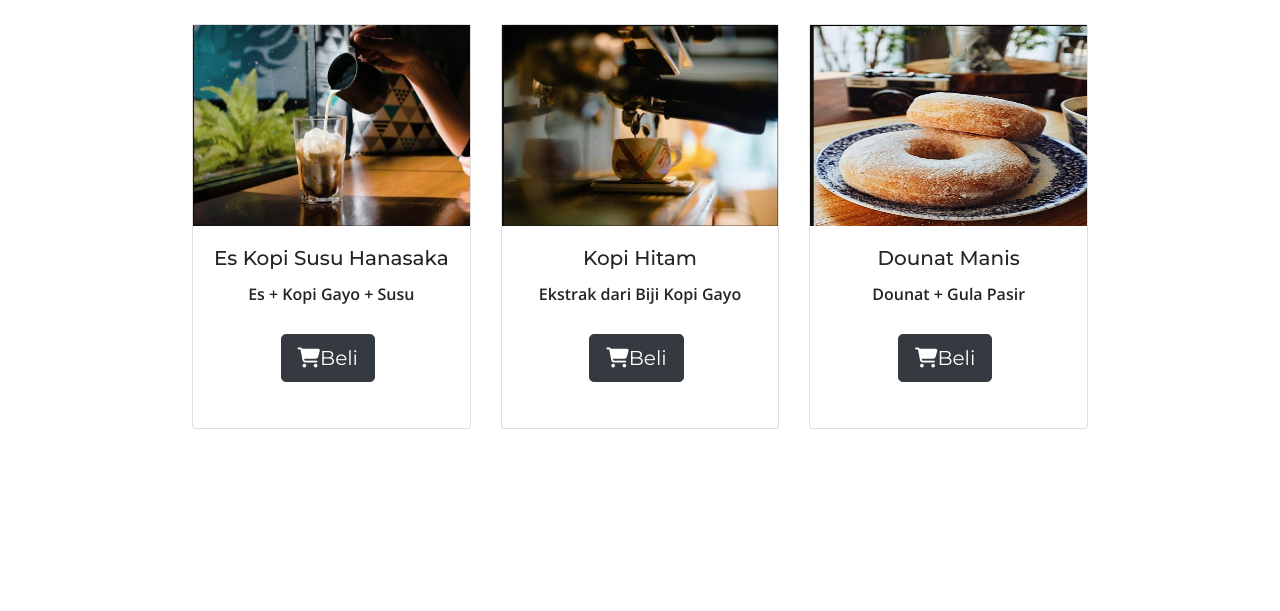
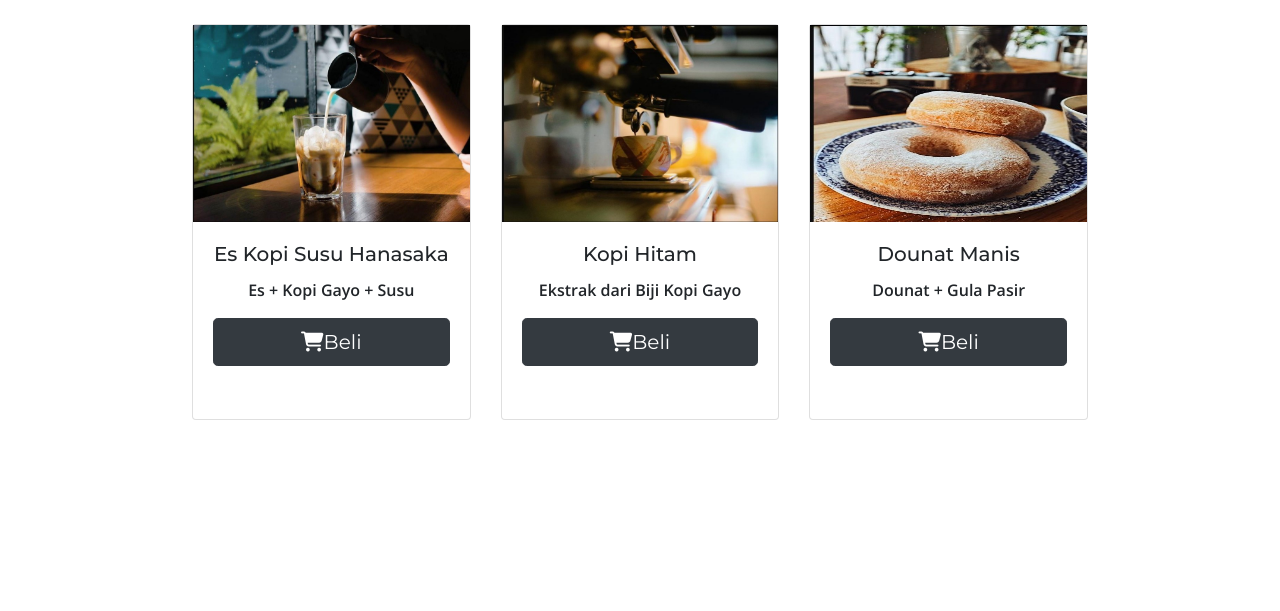
Before and after one commit to alihabiebie/hanasaka, a plain HTML site: page index.html in a window 1280 px wide. Shown: the part 2085-2696 px from the top of the page. Drawn offline with nearby package versions, Linux system fonts and the light colour scheme; a web font is replaced by a local one.

Commit message:
Update index.html

```diff
--- a/index.html
+++ b/index.html
@@ -138,7 +138,7 @@
           <div class="card-body">
             <h5 class="card-title">Es Kopi Susu Hanasaka</h5>
             <p class="card-text">Es + Kopi Gayo + Susu</p>
-            <button type="button" class="btn btn-dark btn-lg shopping-button"><i class="fas fa-shopping-cart"></i>Beli</button>
+            <button type="button" class="btn btn-dark btn-lg btn-block shopping-button"><i class="fas fa-shopping-cart"></i>Beli</button>
           </div>
         </div>
       </div>
@@ -148,7 +148,7 @@
           <div class="card-body">
             <h5 class="card-title">Kopi Hitam</h5>
             <p class="card-text">Ekstrak dari Biji Kopi Gayo</p>
-            <button type="button" class="btn btn-dark btn-lg shopping-button"><i class="fas fa-shopping-cart"></i>Beli</button>
+            <button type="button" class="btn btn-dark btn-lg btn-block shopping-button"><i class="fas fa-shopping-cart"></i>Beli</button>
           </div>
         </div>
       </div>
@@ -158,7 +158,7 @@
           <div class="card-body">
             <h5 class="card-title">Dounat Manis</h5>
             <p class="card-text">Dounat + Gula Pasir</p>
-            <button type="button" class="btn btn-dark btn-lg shopping-button"><i class="fas fa-shopping-cart"></i>Beli</button>
+            <button type="button" class="btn btn-dark btn-lg btn-block shopping-button"><i class="fas fa-shopping-cart"></i>Beli</button>
           </div>
         </div>
       </div>
```
